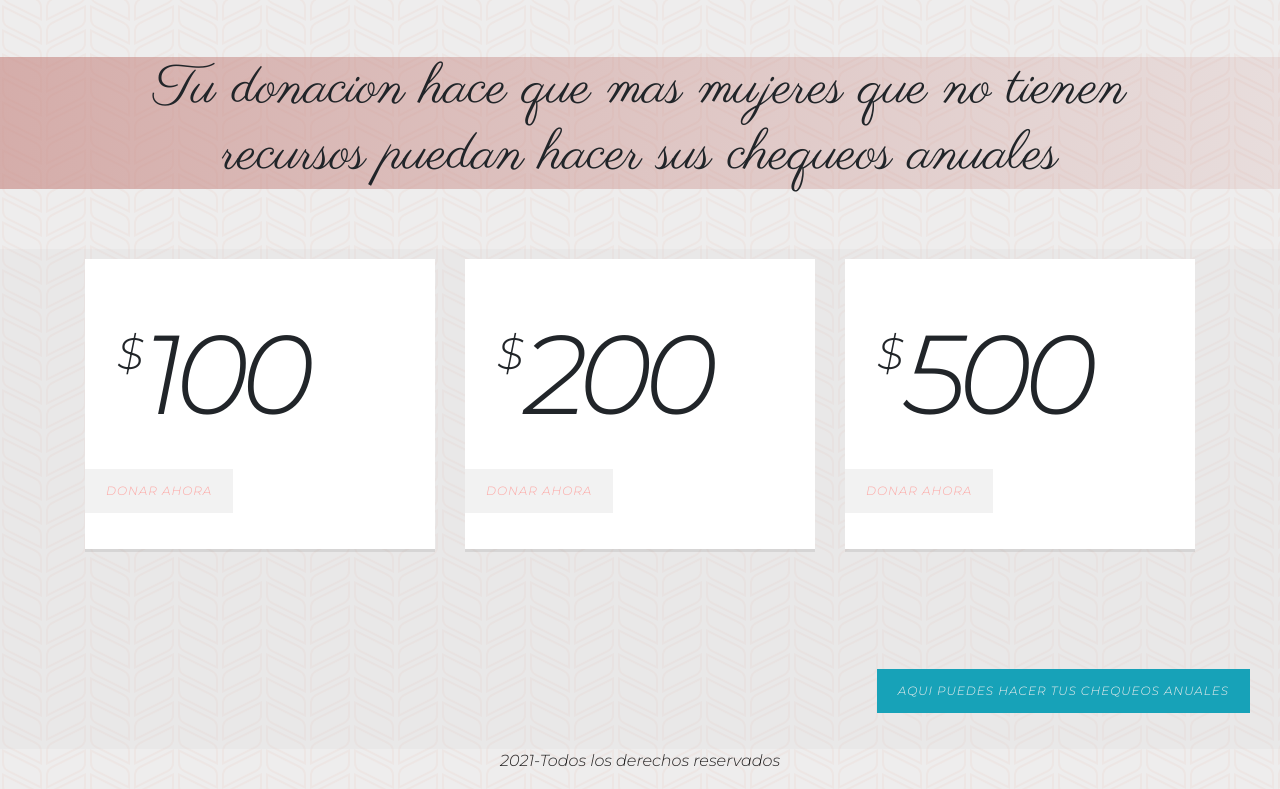
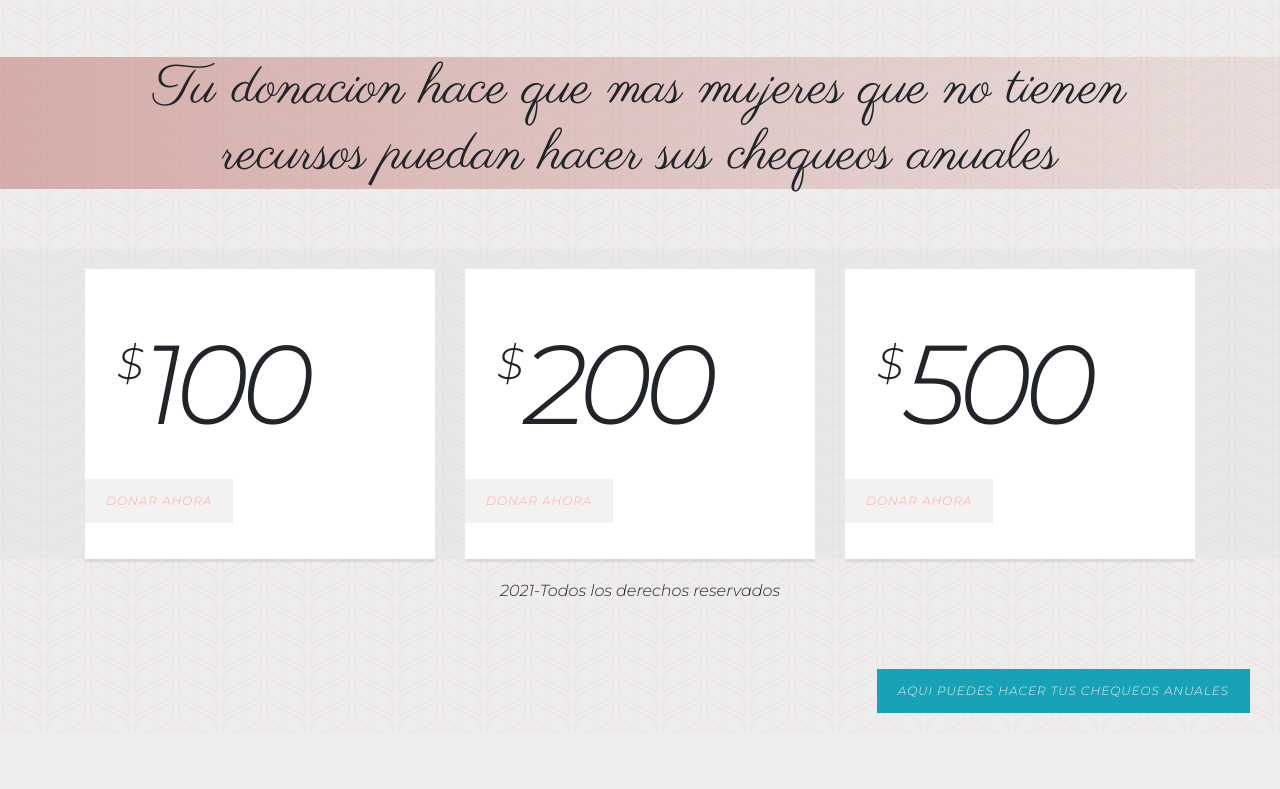
Before and after one commit to yamirayts/proyectoFinal, a website: page views/donar.html in a window 1280 px wide. Shown: the part 67-856 px from the top of the page. After the commit the page ends 800 px from the top, so only its background shows below. Drawn offline with nearby package versions, Linux system fonts and the light colour scheme.

Commit message:
correccion de sass

```diff
--- a/assets/scss/_donar.scss
+++ b/assets/scss/_donar.scss
@@ -105,5 +105,9 @@ $main-font-weight: 300;
     margin-top: 60px;
     padding-top: 10px;
     background-color: #cccccc2a;
-    height: 500px;
+    height: 80%;
 }
+
+.tablasDonar{
+ margin-top: 10px;
+}
--- a/assets/scss/_pagprincipal.scss
+++ b/assets/scss/_pagprincipal.scss
@@ -68,12 +68,14 @@
 }
 
 .notaTarjeta__titulo{
+
     width: 350px;
     color: wheat;
 
 }
 
 .notaTarjeta__parrafo{
+
      width: 300px;
      color: white;
  }
@@ -82,7 +84,11 @@
  /* FOOTER */
 
 .pie{
+
     display: flex;
     justify-content: center;
-    color: rgb(36, 34, 34)
+    color: rgb(36, 34, 34);
+    margin-bottom: 90px;
+    margin-top: 20px;
+
 }
--- a/views/donar.html
+++ b/views/donar.html
@@ -71,7 +71,7 @@
     <div class="row flex-items-xs-middle flex-items-xs-center">
 
       <!-- Table #1  -->
-      <div class="col-xs-12 col-lg-4">
+      <div class="col-xs-12 col-lg-4 tablasDonar">
         <div class="card text-xs-center">
           <div class="card-header">
             <h3 class="display-2"><span class="currency">$</span>100</h3>
@@ -83,7 +83,7 @@
       </div>
 
       <!-- Table #2  -->
-      <div class="col-xs-12 col-lg-4">
+      <div class="col-xs-12 col-lg-4 tablasDonar">
         <div class="card text-xs-center">
           <div class="card-header">
             <h3 class="display-2"><span class="currency">$</span>200</h3>
@@ -95,7 +95,7 @@
       </div>
 
       <!-- Table #3  -->
-      <div class="col-xs-12 col-lg-4">
+      <div class="col-xs-12 col-lg-4 tablasDonar">
         <div class="card text-xs-center">
           <div class="card-header">
             <h3 class="display-2"><span class="currency">$</span>500</h3>
```
Also changed, not shown: assets/css/estilo.css.
